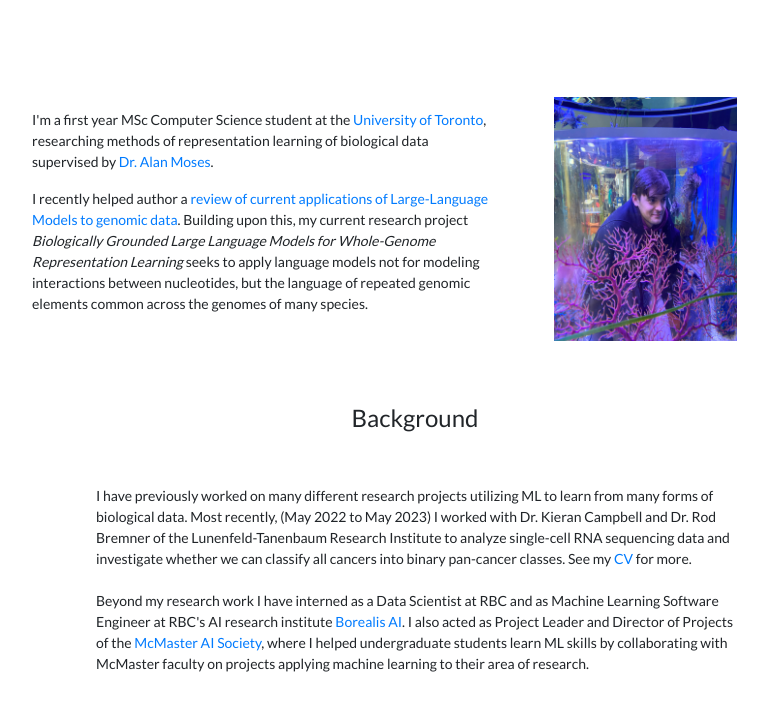
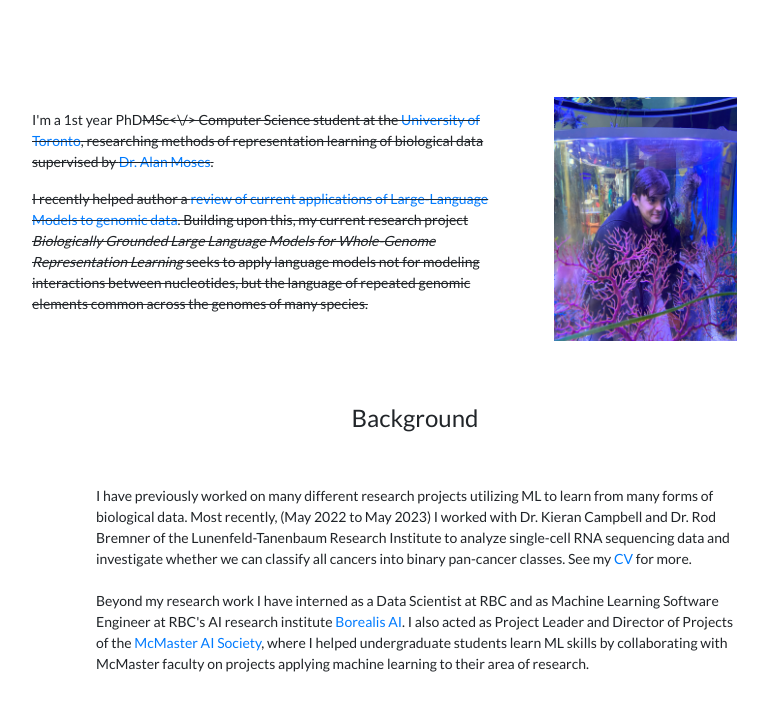
Before and after one commit to dufaultc/dufaultc.github.io, a plain HTML site: page index.html in a window 1280 px wide. Shown: the part 96-800 px from the top of the page, without its empty margins (225-993 px from the left). Drawn offline with nearby package versions, Linux system fonts and the light colour scheme.

Commit message:
Update index.html

```diff
--- a/index.html
+++ b/index.html
@@ -34,7 +34,7 @@
 			<tr style="padding-bottom: 1em;">
 				<td valign="center">
 					<p>
-						I'm a first year MSc Computer Science student at the <a
+						I'm a 1st year PhD<s>MSc<\/> Computer Science student at the <a
 							href="https://web.cs.toronto.edu" />University of Toronto</a>, researching methods of
 						representation learning of biological data supervised by <a
 							href="https://www.moseslab.csb.utoronto.ca/" />Dr. Alan Moses</a>.
```
